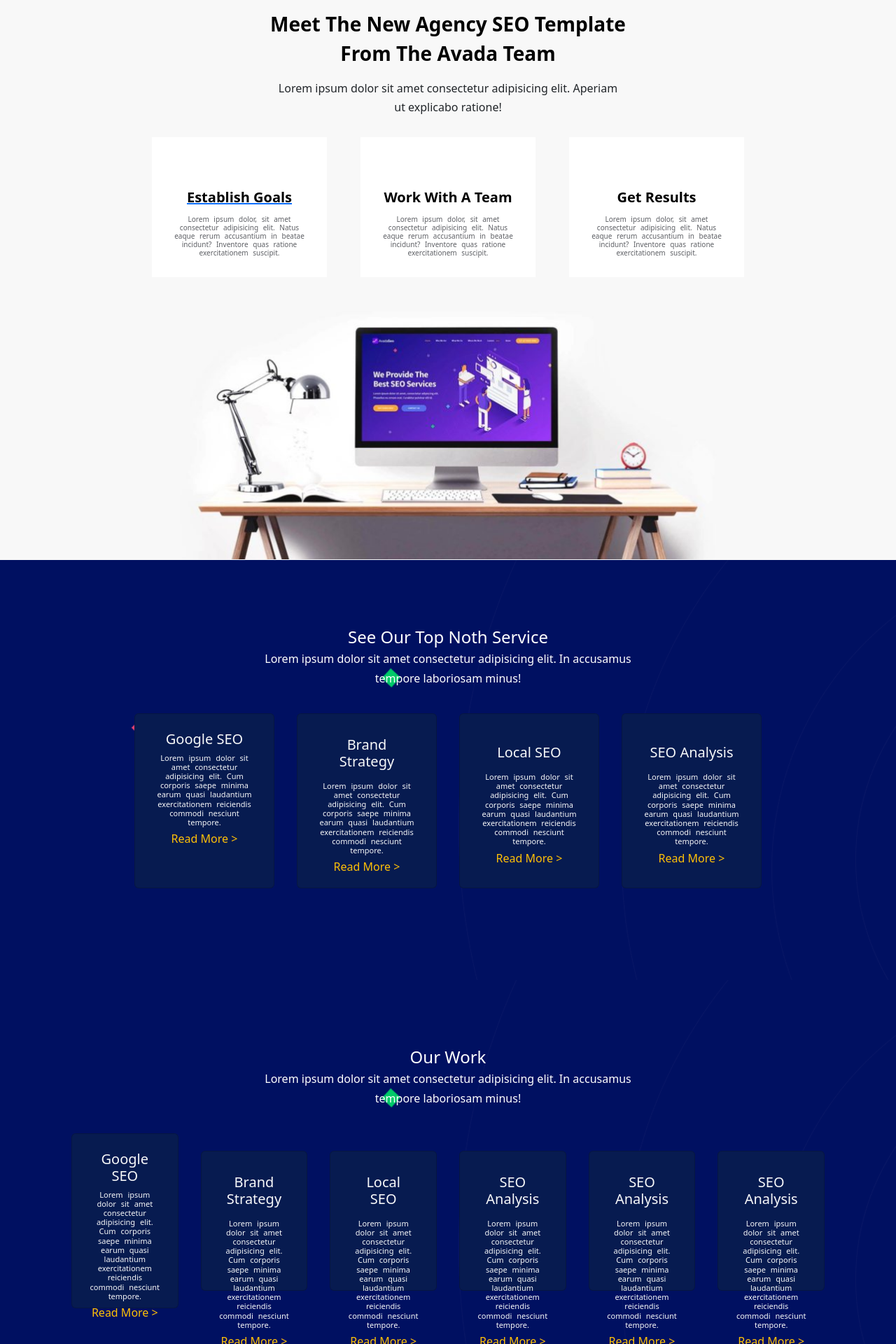
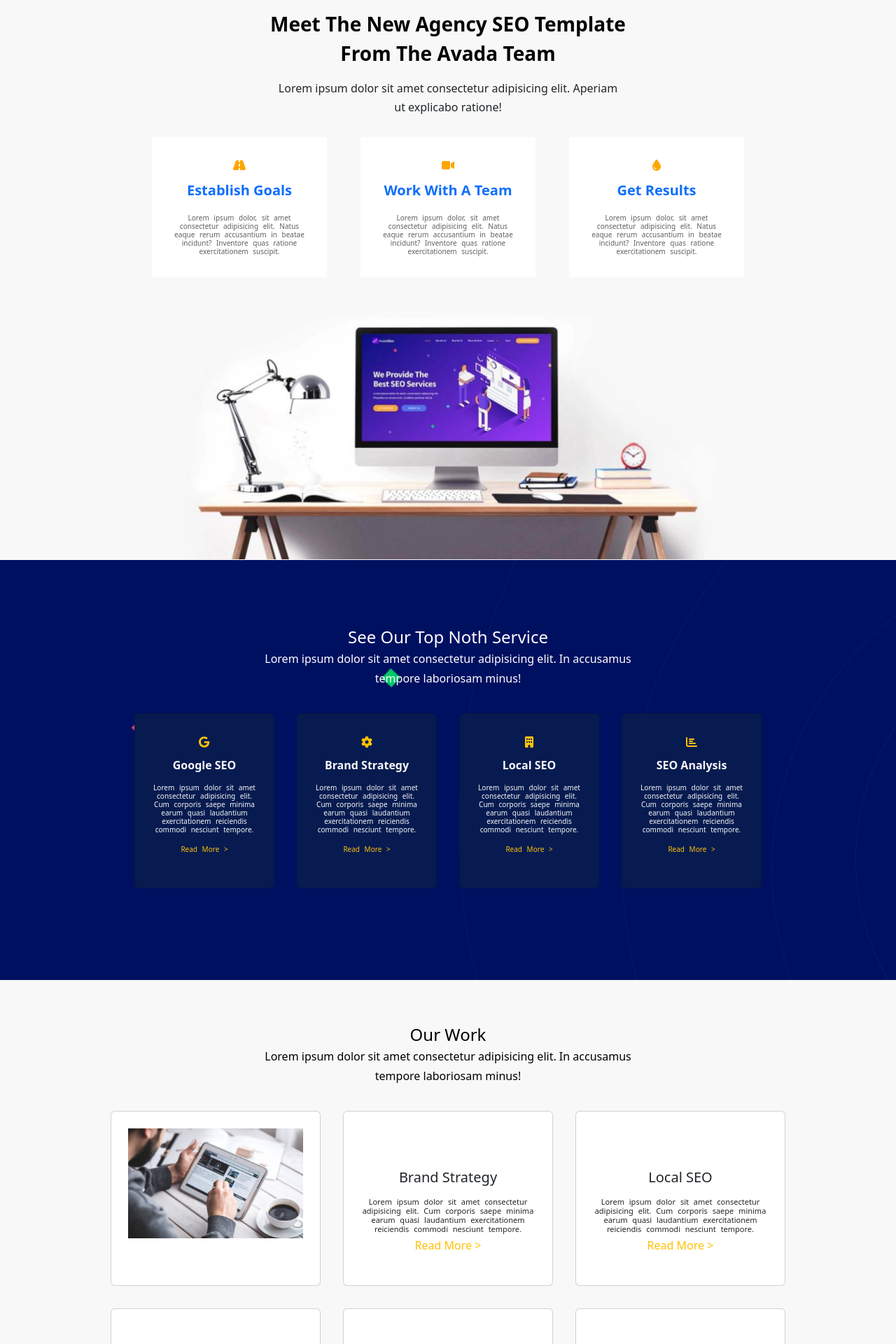
Before and after one commit to SimonaCaruso87/proj-html-vuejs, a Vue app: page / in a window 1280 px wide. Shown: the part 880-2800 px from the top of the page at 70% size. Built offline with nearby package versions, Linux system fonts and the light colour scheme.

Commit message:
Refactoring main and section

```diff
--- a/src/components/MainComponent.vue
+++ b/src/components/MainComponent.vue
@@ -6,9 +6,27 @@ export default{
     name: "MainComponent",
     data(){
         return{
-          store
+          store,
+          textMain:[
+            {
+                textTitle: "Establish Goals",
+                text: "Lorem ipsum dolor, sit amet consectetur adipisicing elit. Natus eaque rerum accusantium in beatae incidunt? Inventore quas ratione exercitationem suscipit.",
+                fontAwesome : "fa-solid fa-road"
+            },
+            {
+                textTitle : "Work With A Team",
+                text : "Lorem ipsum dolor, sit amet consectetur adipisicing elit. Natus eaque rerum accusantium in beatae incidunt? Inventore quas ratione exercitationem suscipit.",
+                fontAwesome : "fa-solid fa-video"
+            },
+            {
+                textTitle : "Get Results",
+                text : "Lorem ipsum dolor, sit amet consectetur adipisicing elit. Natus eaque rerum accusantium in beatae incidunt? Inventore quas ratione exercitationem suscipit.",
+                fontAwesome : "fa-solid fa-droplet"
+            },
+           ]
         }
     },
+
     methods:{
 
     }
@@ -27,24 +45,10 @@ export default{
         <!-- Card Section Central -->
         <div class="container w-100 d-flex justify-content-center align-items-center">
             <!-- Card 1 Establich Goals -->
-            <div class="bg-white p-4 m-4" style="height: 200px; width: 250px;">
-                <i class="fa-solid fa-road fa-2xl" style="color:orange; display: block; height: 50px;"></i>
-                <a href="#"><h5 class="text-black fw-bold text-center change">Establish Goals</h5></a>
-                <h6 class="font-size text-center">Lorem ipsum dolor, sit amet consectetur adipisicing elit. Natus eaque rerum accusantium in beatae incidunt? Inventore quas ratione exercitationem suscipit.</h6>
-            </div>
-            <!-- Card 2 Work With a Team -->
-            <div class="bg-white p-4 m-4" style="height: 200px; width: 250px;">
-                <i class="fa-solid fa-video 2-xs" style="color:orange; display: block; height: 50px;"></i>
-                <h5 class="text-black fw-bold text-center change">Work With A Team</h5>
-                <h6 class="font-size text-center">Lorem ipsum dolor, sit amet consectetur adipisicing elit. Natus eaque rerum accusantium in beatae incidunt? Inventore quas ratione exercitationem suscipit.</h6>
-
-            </div>
-            <!-- Card 3 Get Results -->
-            <div class="bg-white p-4 m-4" style="height: 200px; width: 250px;">
-                <i class="fa-solid fa-droplet" style="color:orange; display: block; height: 50px;"></i>
-                <h5 class="text-black fw-bold text-center change">Get Results</h5>
-                <h6 class="font-size text-center">Lorem ipsum dolor, sit amet consectetur adipisicing elit. Natus eaque rerum accusantium in beatae incidunt? Inventore quas ratione exercitationem suscipit.</h6>
-
+            <div v-for="(texts , i ) in textMain" :key="i" class="bg-white p-4 m-4" style="height: 200px; width: 250px;">
+                <div class="d-flex justify-content-center align-items-center p-2" style="color:orange;"><font-awesome-icon :icon="texts.fontAwesome"/></div>
+                <a href="#"><h5 class="fw-bold text-center change p-2">{{ texts.textTitle }}</h5></a>
+                <h6 class="font-size text-center">{{ texts.text }}</h6>
             </div>
         </div>
             <!-- Img Footer -->
@@ -74,6 +78,9 @@ main{
     .change:hover{
         color:$fourth-color-text;
     }
+    a{
+        text-decoration: none;
+    }
 }
 
 </style>
--- a/src/components/SectionOurWorkComponent.vue
+++ b/src/components/SectionOurWorkComponent.vue
@@ -6,7 +6,12 @@ export default{
     name: "SectionOurWorkComponent",
     data(){
         return{
-          store
+          store ,
+          textArray:[
+            {
+
+            }
+          ]
         }
     },
     methods:{
@@ -18,50 +23,48 @@ export default{
 <template>
     <section class="p-5">
         <!-- Title Section Main Component Our Work -->
-        <div class="text-center text-white pt-5">
+        <div class="text-center text-black fw-bold pt-3">
             <h4>Our Work</h4>
             <h6>Lorem ipsum dolor sit amet consectetur adipisicing elit. In accusamus</h6>
             <h6>tempore laboriosam minus!</h6>
         </div>
         <!-- Container Card -->
-        <div class="container text-center d-flex justify-content-center align-items-center p-3">
+        <div class="container text-center d-flex flex-wrap justify-content-center align-items-center p-3" style="width: 1300px;">
         <!-- Card 1 -->
-            <div class="card container-card m-3 p-4" style="height:250px; width:200px;">
+            <div class="card container-card m-3 p-4" style="height:250px; width:300px;">
                 <!-- <i class="fa-brands fa-google" style="color:orange; display: block; height: 50px;"></i> -->
-                <h5>Google SEO</h5>
-                <h6 class="font-size">Lorem ipsum dolor sit amet consectetur adipisicing elit. Cum corporis saepe minima earum quasi laudantium exercitationem reiciendis commodi nesciunt tempore.</h6>
-                <h6 class="text-warning">Read More > </h6>
+                <img src="../assets/img/blog-post-6-700x441.jpg" alt="blog-post" class="w-100">
             </div>
         <!-- Card 2 -->
-            <div class="card container-card m-3 p-4" style="height:200px; width:200px;">
+            <div class="card container-card m-3 p-4" style="height:250px;width:300px;">
                 <i class="fa-solid fa-gear" style="color:orange; display: block; height: 50px;"></i>
                 <h5 class="p-2">Brand Strategy</h5>
                 <h6 class="font-size">Lorem ipsum dolor sit amet consectetur adipisicing elit. Cum corporis saepe minima earum quasi laudantium exercitationem reiciendis commodi nesciunt tempore.</h6>
                 <h6 class="text-warning">Read More > </h6>
             </div>
         <!-- Card 3 -->
-            <div class="card container-card m-3 p-4" style="height:200px; width:200px;">
+            <div class="card container-card m-3 p-4" style="height:250px; width:300px;">
                 <i class="fa-solid fa-building" style="color:orange; display: block; height: 50px;"></i>
                 <h5 class="p-2">Local SEO</h5>
                 <h6 class="font-size">Lorem ipsum dolor sit amet consectetur adipisicing elit. Cum corporis saepe minima earum quasi laudantium exercitationem reiciendis commodi nesciunt tempore.</h6>
                 <h6 class="text-warning">Read More > </h6>
             </div>
         <!-- Card 4 -->
-            <div class="card container-card m-3 p-4" style="height:200px; width:200px;">
+            <div class="card container-card m-3 p-4" style="height:250px;width:300px;">
                 <i class="fa-solid fa-chart-bar" style="color:orange; display: block; height: 50px;"></i>
                 <h5 class="p-2">SEO Analysis</h5>
                 <h6 class="font-size">Lorem ipsum dolor sit amet consectetur adipisicing elit. Cum corporis saepe minima earum quasi laudantium exercitationem reiciendis commodi nesciunt tempore.</h6>
                 <h6 class="text-warning">Read More > </h6>
             </div>
         <!-- Card 5 -->
-            <div class="card container-card m-3 p-4" style="height:200px; width:200px;">
+            <div class="card container-card m-3 p-4" style="height:250px;width:300px;">
                 <i class="fa-solid fa-chart-bar" style="color:orange; display: block; height: 50px;"></i>
                 <h5 class="p-2">SEO Analysis</h5>
                 <h6 class="font-size">Lorem ipsum dolor sit amet consectetur adipisicing elit. Cum corporis saepe minima earum quasi laudantium exercitationem reiciendis commodi nesciunt tempore.</h6>
                 <h6 class="text-warning">Read More > </h6>
             </div>
         <!-- Card 6 -->
-            <div class="card container-card m-3 p-4" style="height:200px; width:200px;">
+            <div class="card container-card m-3 p-4" style="height:250px;width:300px;">
                 <i class="fa-solid fa-chart-bar" style="color:orange; display: block; height: 50px;"></i>
                 <h5 class="p-2">SEO Analysis</h5>
                 <h6 class="font-size">Lorem ipsum dolor sit amet consectetur adipisicing elit. Cum corporis saepe minima earum quasi laudantium exercitationem reiciendis commodi nesciunt tempore.</h6>
@@ -78,15 +81,8 @@ export default{
 @use "../assets/scss/partials/variables.scss" as*;
 
 section{
-    background-color: $first-color-bg;
+    background-color: $second-color-bg;
     height: 600px;
-    background-image: url(../assets/img/pattern_background.png);
-    background-repeat: no-repeat;
-
-    .container-card{
-        background-color: $third-color-bg;
-        color: $fifth-color-button;
-    }
 
     .font-size{
        font-size: 11px;
--- a/src/components/SectionServiceComponent.vue
+++ b/src/components/SectionServiceComponent.vue
@@ -27,31 +27,31 @@ export default{
         <div class="container text-center d-flex justify-content-center align-items-center p-3">
         <!-- Card 1 -->
             <div class="card container-card m-3 p-4" style="height:250px; width:200px;">
-                <!-- <i class="fa-brands fa-google" style="color:orange; display: block; height: 50px;"></i> -->
-                <h5>Google SEO</h5>
+                <div class="d-flex justify-content-center align-items-center p-2 text-warning"><font-awesome-icon icon="fa-brands fa-google"/></div>
+                <h6 class="p-2 fw-bold">Google SEO</h6>
                 <h6 class="font-size">Lorem ipsum dolor sit amet consectetur adipisicing elit. Cum corporis saepe minima earum quasi laudantium exercitationem reiciendis commodi nesciunt tempore.</h6>
-                <h6 class="text-warning">Read More > </h6>
+                <h6 class="text-warning font-size pt-2">Read More > </h6>
             </div>
         <!-- Card 2 -->
             <div class="card container-card m-3 p-4" style="height:250px; width:200px;">
-                <i class="fa-solid fa-gear" style="color:orange; display: block; height: 50px;"></i>
-                <h5 class="p-2">Brand Strategy</h5>
+                <div class="d-flex justify-content-center align-items-center p-2 text-warning"><font-awesome-icon icon="fa-solid fa-gear"/></div>
+                <h6 class="p-2 fw-bold">Brand Strategy</h6>
                 <h6 class="font-size">Lorem ipsum dolor sit amet consectetur adipisicing elit. Cum corporis saepe minima earum quasi laudantium exercitationem reiciendis commodi nesciunt tempore.</h6>
-                <h6 class="text-warning">Read More > </h6>
+                <h6 class="text-warning font-size pt-2">Read More > </h6>
             </div>
         <!-- Card 3 -->
             <div class="card container-card m-3 p-4" style="height:250px; width:200px;">
-                <i class="fa-solid fa-building" style="color:orange; display: block; height: 50px;"></i>
-                <h5 class="p-2">Local SEO</h5>
+                <div class="d-flex justify-content-center align-items-center p-2 text-warning"><font-awesome-icon icon="fa-solid fa-building"/></div>
+                <h6 class="p-2 fw-bold">Local SEO</h6>
                 <h6 class="font-size">Lorem ipsum dolor sit amet consectetur adipisicing elit. Cum corporis saepe minima earum quasi laudantium exercitationem reiciendis commodi nesciunt tempore.</h6>
-                <h6 class="text-warning">Read More > </h6>
+                <h6 class="text-warning font-size pt-2">Read More > </h6>
             </div>
         <!-- Card 4 -->
             <div class="card container-card m-3 p-4" style="height:250px; width:200px;">
-                <i class="fa-solid fa-chart-bar" style="color:orange; display: block; height: 50px;"></i>
-                <h5 class="p-2">SEO Analysis</h5>
+                <div class="d-flex justify-content-center align-items-center p-2 text-warning"><font-awesome-icon icon="fa-solid fa-chart-bar"/></div>
+                <h6 class="p-2 fw-bold">SEO Analysis</h6>
                 <h6 class="font-size">Lorem ipsum dolor sit amet consectetur adipisicing elit. Cum corporis saepe minima earum quasi laudantium exercitationem reiciendis commodi nesciunt tempore.</h6>
-                <h6 class="text-warning">Read More > </h6>
+                <h6 class="text-warning font-size pt-2">Read More > </h6>
             </div>
         </div>
     </section>
@@ -75,7 +75,7 @@ section{
     }
 
     .font-size{
-       font-size: 11px;
+       font-size: 10px;
        word-spacing: 4px;
     }
 
--- a/src/main.js
+++ b/src/main.js
@@ -11,13 +11,13 @@ import { FontAwesomeIcon } from '@fortawesome/vue-fontawesome'
 import { faVideo } from '@fortawesome/free-solid-svg-icons'
 import { faRoad } from '@fortawesome/free-solid-svg-icons'
 import { faDroplet } from '@fortawesome/free-solid-svg-icons'
-// import { faGoogle as faG } from '@fortawesome/free-solid-svg-icons'
+import { faGoogle } from '@fortawesome/free-brands-svg-icons'
 import { faGear } from '@fortawesome/free-solid-svg-icons'
 import { faChartBar } from '@fortawesome/free-solid-svg-icons'
 import { faBuilding } from '@fortawesome/free-solid-svg-icons'
 
 /* add icons to the library */
-library.add(faVideo , faRoad , faDroplet , faGear , faChartBar , faBuilding)
+library.add(faVideo , faRoad , faDroplet , faGoogle , faGear , faChartBar , faBuilding)
 //aggiungere faG
 
 createApp(App)
```
Also changed, not shown: src/components/HeaderComponent.vue (+35 -11 lines).
